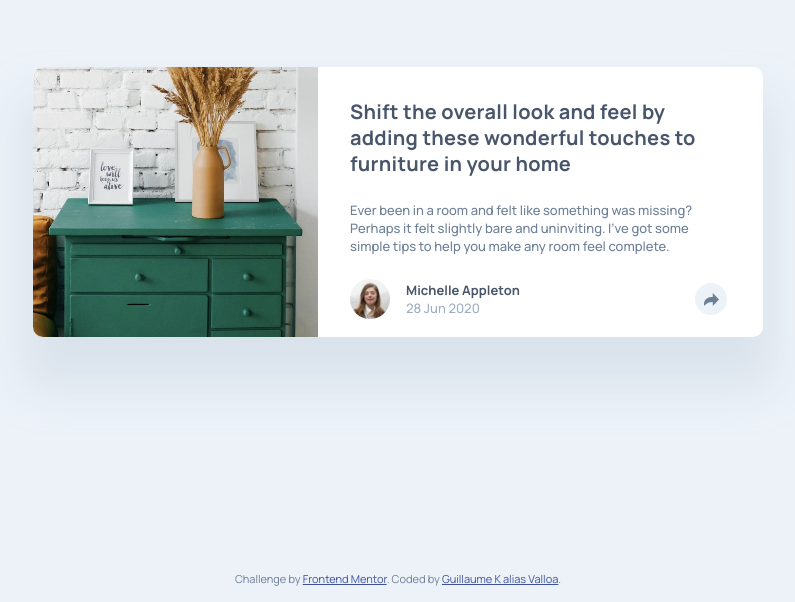
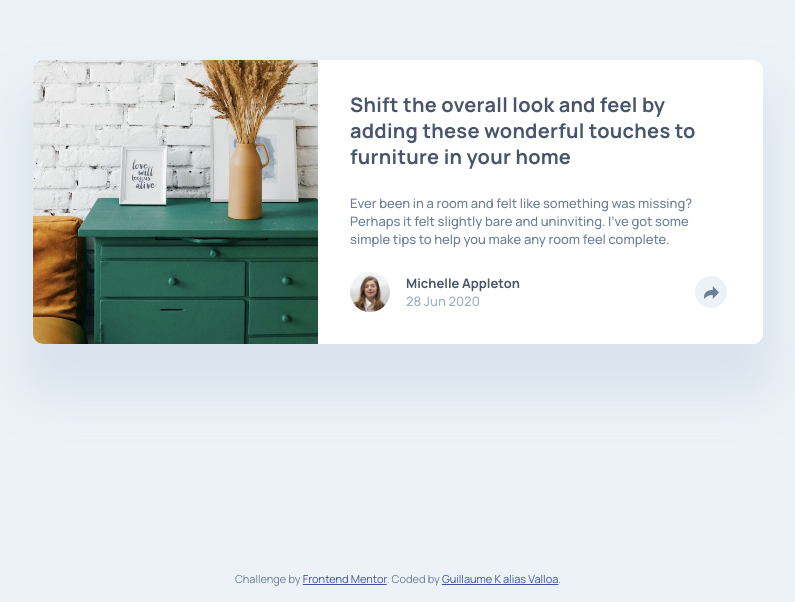
Before and after one commit to Valloa/FEM-article-preview-component, a plain HTML site: page index.html in a window 1280 px wide. Shown: the part 198-800 px from the top of the page, without its empty margins (242-1037 px from the left). Drawn offline with Linux system fonts and the light colour scheme.

Commit message:
change padding on wider screens, fix image position

```diff
--- a/styles.css
+++ b/styles.css
@@ -135,9 +135,18 @@ svg {
     grid-template-columns: 14.375rem 1fr;
   }
 
-  @media (width > 47.5rem) {
+  @media (width > 60rem) {
     inline-size: min(100%, 45.625rem);
     grid-template-columns: 17.8125rem 1fr;
+  }
+}
+
+.Article__content,
+.Article__footer {
+  padding-inline: var(--spacing-400);
+
+  @media (width > 47.5rem) {
+    padding-inline: var(--spacing-400) var(--spacing-450);
   }
 }
 
@@ -163,16 +172,11 @@ svg {
   padding-block: var(--spacing-300) var(--spacing-225);
 
   @media (width > 47.5rem) {
-    padding-block-start: 0;
+    padding-block: 0 var(--spacing-500);
   }
-}
 
-.Article__content,
-.Article__footer {
-  padding-inline: var(--spacing-400);
-
-  @media (width > 47.5rem) {
-    padding-inline: var(--spacing-400) var(--spacing-450);
+  @media (width > 60rem) {
+    padding-block: 0 var(--spacing-400);
   }
 }
 
@@ -293,7 +297,7 @@ svg {
   inline-size: 100%;
   block-size: 12.5rem;
   object-fit: cover;
-  object-position: center;
+  object-position: left center;
   border-start-start-radius: 10px;
   border-start-end-radius: 10px;
 
@@ -301,5 +305,13 @@ svg {
     block-size: 100%;
     border-start-end-radius: 0;
     border-end-start-radius: 10px;
+    object-position: center;
+  }
+
+  @media (width > 60rem) {
+    block-size: 100%;
+    border-start-end-radius: 0;
+    border-end-start-radius: 10px;
+    object-position: left center;
   }
 }
```
